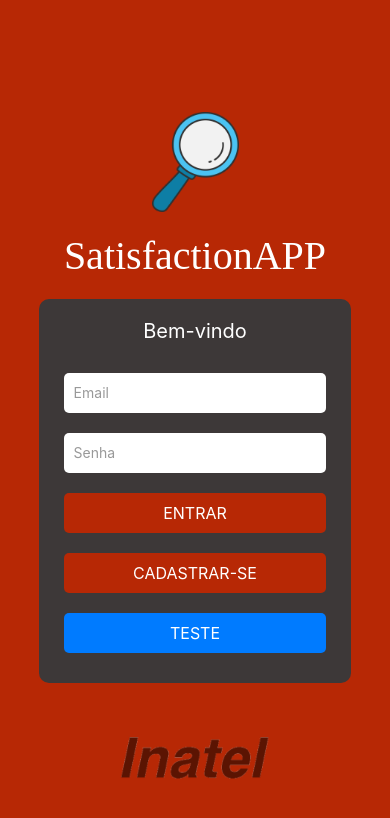
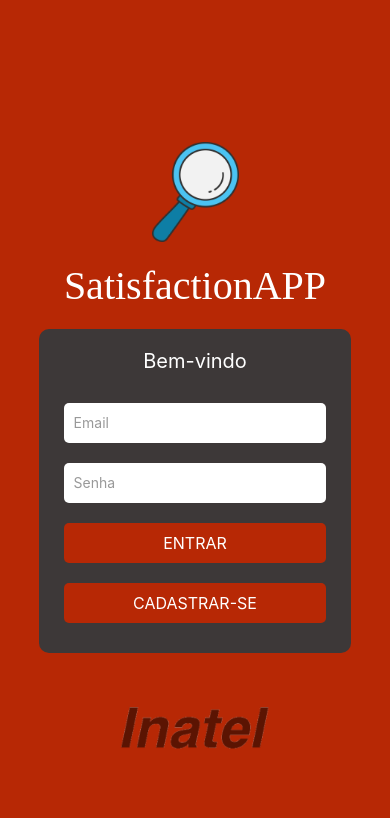
Before and after one commit to ggemelle/C317, a React Native app in the folder satisfactionAPP/frontend/: screen / in a window 390 px wide. Shown: the top 818 px of the page. Built offline with nearby package versions, Linux system fonts and the light colour scheme.

Commit message:
fix: remove test button

```diff
--- a/satisfactionAPP/frontend/App.js
+++ b/satisfactionAPP/frontend/App.js
@@ -1,7 +1,7 @@
 import { NavigationContainer } from '@react-navigation/native';
 import { createStackNavigator } from '@react-navigation/stack';
 import React, { useState } from 'react';
-import { Alert, Dimensions, Image, StyleSheet, Text, TextInput, TouchableOpacity, View } from 'react-native';
+import { Dimensions, Image, StyleSheet, Text, TextInput, TouchableOpacity, View } from 'react-native';
 import Inatel from "./assets/inatel.png";
 import Lupa from "./assets/lupa.png";
 import PageAdminRespostas from './pages/pageAdminRespostas';
@@ -80,10 +80,6 @@
           <Text style={styles.buttonText}>CADASTRAR-SE</Text>
         </TouchableOpacity>
 
-        {/* Botão para navegar para a página de pesquisa */}
-        <TouchableOpacity style={styles.buttonTest} onPress={() => navigation.navigate('PageAdminRespostas')}>
-          <Text style={styles.buttonText}>TESTE</Text>
-        </TouchableOpacity>
       </View>
 
       <Image style={styles.images1Icon} resizeMode="contain" source={Inatel} />
@@ -153,14 +149,6 @@
     alignItems: 'center',
     marginVertical: 10,
   },
-  buttonTest: {
-    width: '90%',
-    backgroundColor: '#007BFF',  // Cor azul para diferenciar o botão de teste
-    borderRadius: 5,
-    padding: 10,
-    alignItems: 'center',
-    marginVertical: 10,
-  },
   buttonText: {
     color: '#fff',
     fontSize: 16,
```
